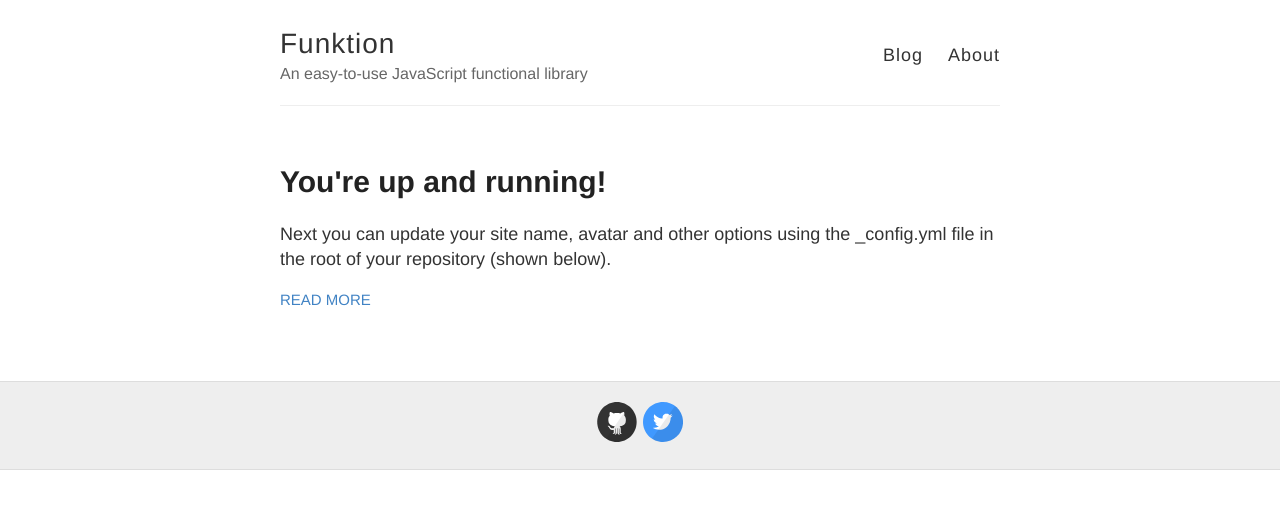
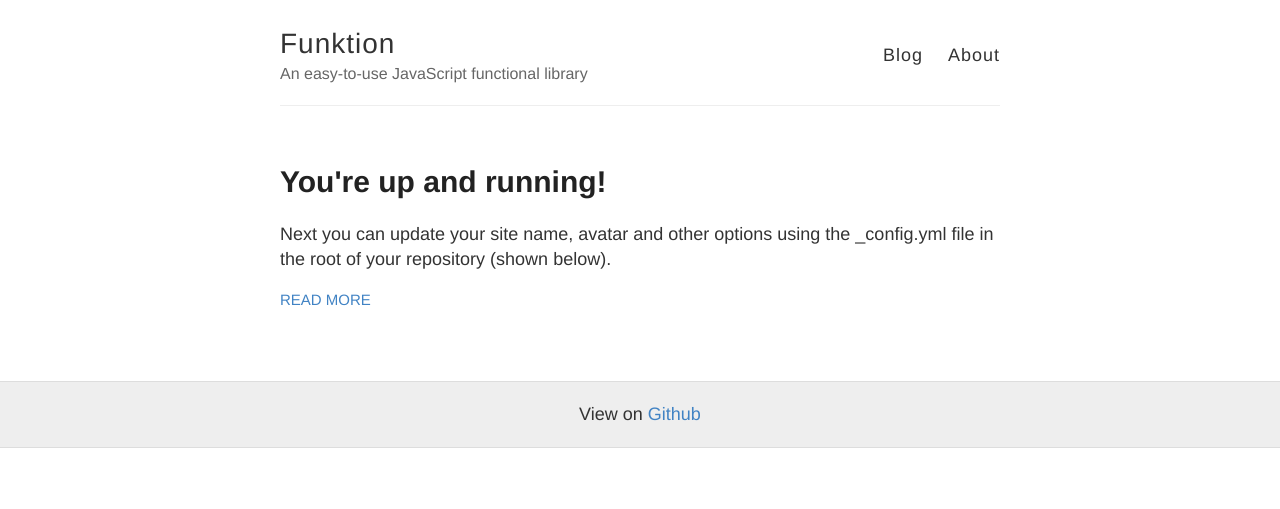
Before and after one commit to abuseofnotation/funktion, a Jekyll site: the page built from index.html, in a window 1280 px wide. Shown: the top 509 px of the page. Built offline with Jekyll 4.4.1, drawn with Linux system fonts in a browser that asks for light colours; Markdown is read by kramdown in place of the engine named in the settings.

Commit message:
Update default.html

```diff
--- a/_layouts/default.html
+++ b/_layouts/default.html
@@ -39,7 +39,7 @@
     <div class="wrapper-footer">
       <div class="container">
         <footer class="footer">
-          {% include svg-icons.html %}
+           View on <a href="https://github.com/boris-marinov/funktion">Github</a>
         </footer>
       </div>
     </div>
```
